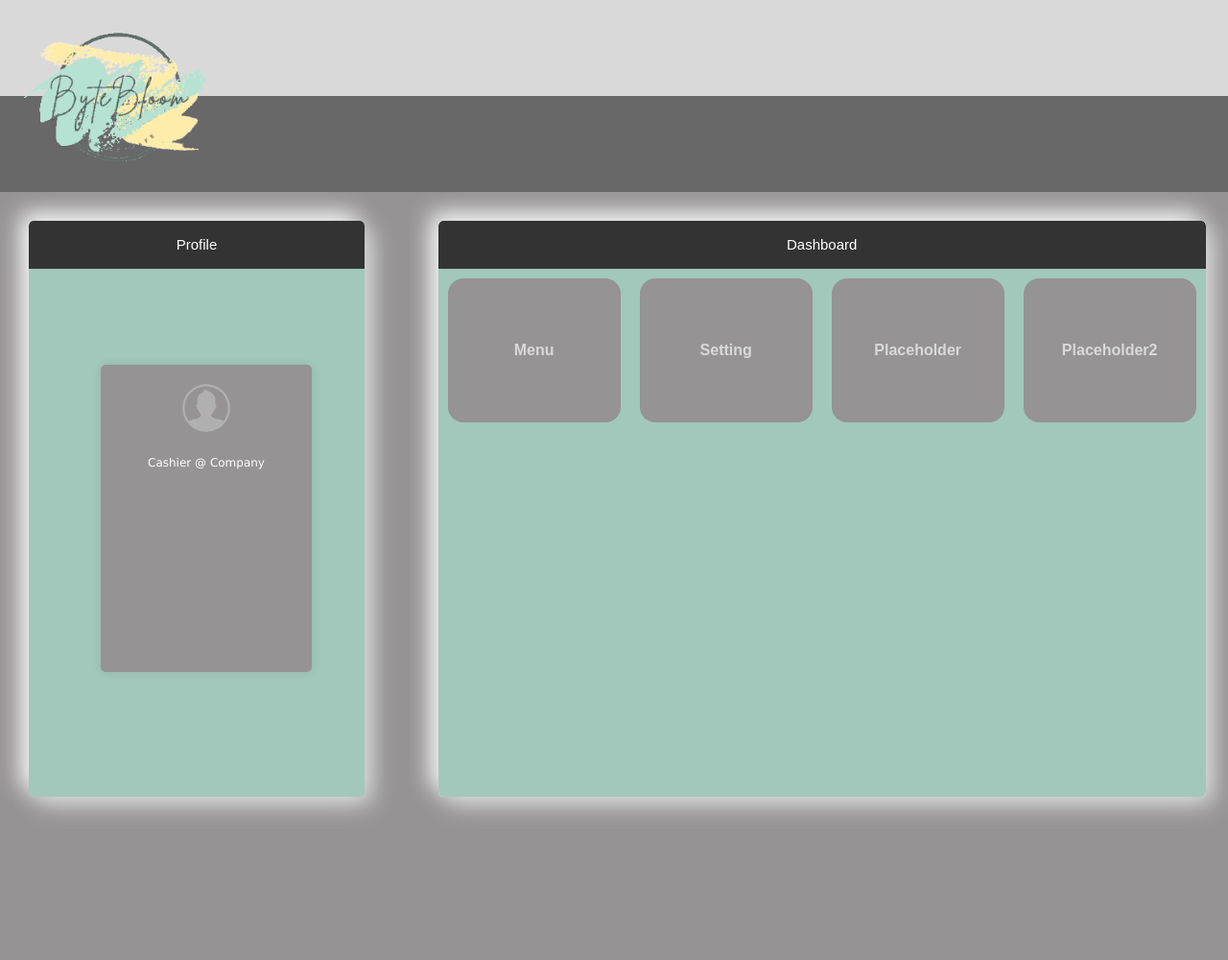
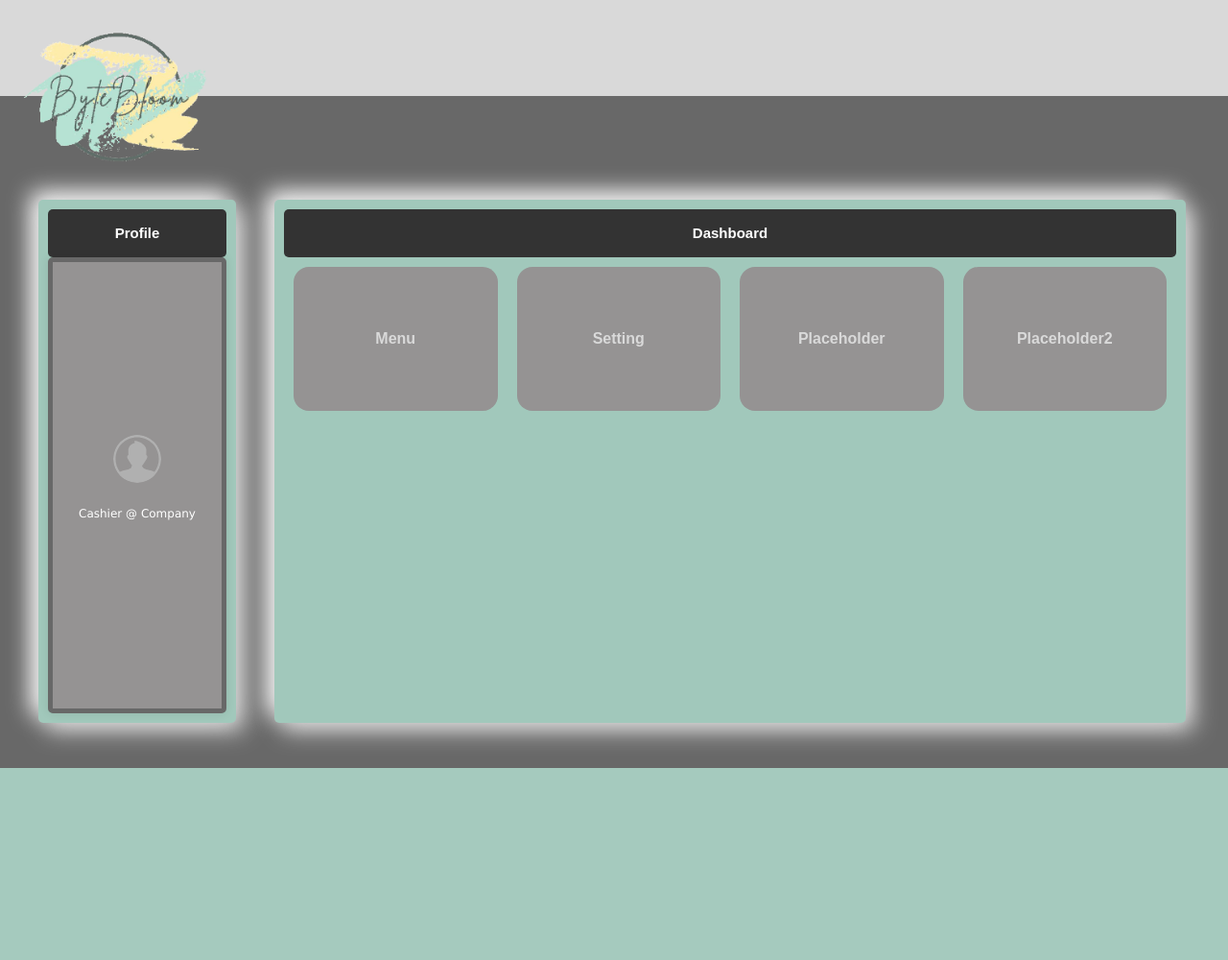
Before and after one commit to zigmr/CapstoneProject, a Flask app: template bytebloom_flask/templates/Cashier_UI.html in a window 1280 px wide. Shown: the whole page at 96% size. After the commit the page ends 800 px from the top, so only its background shows below. Run offline with Flask 3, Linux system fonts and the light colour scheme; the template is opened without the code that fills it, so the values that code supplies are empty.

Commit message:
Refactors cashier UI and implements visual scaling

```diff
--- a/bytebloom_flask/static/base.css
+++ b/bytebloom_flask/static/base.css
@@ -2,6 +2,7 @@
     --color-cream: #d9d9d9;
     --color-grey: #686868;
     --color-green: #a1c8bb;
+    --color-yellow: #feeda7;
 }
 
 html, body {
--- a/bytebloom_flask/static/cashier_ui.css
+++ b/bytebloom_flask/static/cashier_ui.css
@@ -3,91 +3,48 @@ body {
     font-family: Arial, sans-serif;
 }
 
-
-.navbar-brand:hover {
-    background-color: #111;
-}
-
-/* screen */
-
-.container {
-    display: flex;
-    height: 100vh;
-    background-color: #a1c8bb;
-}
-
-.left-side {
-    flex: 1;
-
-    /* background-color: #f0f0f0; */
-    background-color: #959393;
-    overflow: hidden;
-
-}
-
-.right-side {
-    flex: 2;
-    background-color: #959393;
-    overflow: hidden;
-}
-
-
-/* left side content */
-
-.box {
-width: 350px; /* Adjust width as needed */
-overflow: hidden;
-
-height: 600px; /* Adjust height as needed */
-background-color: #a1c8bb;
-line-height: 40px; /* Set line height for .box */
-margin: 30px;
-border-radius: 5px;
-box-shadow: 8px 8px 25px #d9d9d9, -8px -8px 25px #ffffff;
-}
-
-.box_2 {
-overflow: hidden;
-width: 800px; /* Adjust width as needed */
-height: 600px; /* Adjust height as needed */
-background-color: #ffffff;
-line-height: 40px; /* Set line height for .box_2 */
-margin: 30px;
-border-radius: 5px;
-box-shadow: 8px 8px 25px #d9d9d9, -8px -8px 25px #ffffff;
-}
-
-
-
-.nav-bar-right {
+.nav-bar {
     display: flex;
     justify-content: center;
     align-items: center;
     background-color: #333;
     width: 100%; /* Ensure the navbar spans the entire width of .box_2 */
-    height: auto; /* Allow the navbar to be only as tall as its content */
-    border-top-left-radius: 5px; /* Add border radius to match .box_2 */
-    border-top-right-radius: 5px; /* Add border radius to match .box_2 */
+    height: 50px; /* Allow the navbar to be only as tall as its content */
+    border-radius: 5px;
+}
+
+/* left side content */
+
+.user_panel {
+    width: 15%;
+    /* overflow: hidden; */
+    display: flex;
+    flex-direction: column;
+    align-items: center;
+    justify-items: center;
+
+    line-height: 40px; /* Set line height for .box */
+    border-radius: 5px;
+    box-shadow: 8px 8px 25px var(--color-cream), -8px -8px 25px #ffffff;
+}
+
+.box_2 {
+    width: 75%;
+    overflow: hidden;
+
+    line-height: 40px; /* Set line height for .box_2 */
+    border-radius: 5px;
+    box-shadow: 8px 8px 25px var(--color-cream), -8px -8px 25px #ffffff;
 }
 
 
 .nav-bar-text {
     float: left;
     padding: 5px 15px;
+    margin: 0px;
     color: white;
     font-size: 15px;
     text-decoration: none;
-}
-
-.imagespace {
-
-padding: 5px;
-margin: 80px;
-display: grid;
-position: relative;
-border-style: solid;
-border-width: thin;
-
 }
 
 /* Button design */
@@ -108,7 +65,7 @@ align-items: center;
 justify-content: center;
 
 font-weight: bold;
-color: #d9d9d9;
+color: var(--color-cream);
 }
 
 .card:hover {
@@ -118,25 +75,27 @@ background-color: #b8b8b8;
 
 /* Profile Picture Design */
 
-.card_profile {
-margin: 75px;
-margin-top: 100px;
-width: 200px;
-height: 300px;
-padding: 10px;
-/* background-color: #777777; */
+.profile {
+    display: flex;
+    flex-direction: column;
+    align-items: center;
+    justify-content: center;
+
+    width: calc(100% - 10px);
+    height: calc(100% - 50px);
+
     background-color: #959393;
+    border: 5px solid var(--color-grey);
     border-radius: 5px;
     box-shadow: 0 0 10px rgba(0,0,0,.1);
 }
 
-.profileimage {
+.profile_image {
     background-color: transparent;
     border: none;
     margin-top: 10px;
     width: 50px;
     height: 50px;
-
 }
 
 .pfp {
@@ -144,12 +103,11 @@ border-radius: 35em;
     fill: rgb(176, 176, 176);
 }
 
-.Name {
+.profile_name {
     color: white;
     font-family: 'Lucida Sans', 'Lucida Sans Regular', 'Lucida Grande', 'Lucida Sans Unicode', Geneva, Verdana, sans-serif;
     padding-left: 5px;
     padding-right: 5px;
     font-size: 12px;
     font-weight: 500;
-
 }
--- a/bytebloom_flask/templates/Cashier_UI.html
+++ b/bytebloom_flask/templates/Cashier_UI.html
@@ -4,19 +4,16 @@
       href="{{ url_for('static', filename='cashier_ui.css') }}"
     />{% endblock %} {% block content %}
 
-    <div class="container">
-      <div class="left-side">
+    <div id="panels">
         <!-- Left Side Content here -->
 
-        <div class="box">
-          <div class="nav-bar-right">
-            <div class="nav-bar-text">Profile</div>
+      <div class="user_panel">
+        <div class="nav-bar">
+          <h1 class="nav-bar-text">Profile</h1>
         </div>
 
-          <div class="content">
-            <div class="card_profile">
-              <center>
-                <div class="profileimage">
+        <div class="profile">
+          <div class="profile_image">
           <svg
             class="pfp"
             version="1.1"
@@ -33,22 +30,18 @@
             </g>
           </svg>
           </div>
-                <div class="Name">
+          <div class="profile_name">
             <p>Cashier @ Company</p>
-                </div>
-              </center>
-            </div>
           </div>
         </div>
       </div>
 
       <!-- ----------------------------------------------------------------->
-      <div class="right-side">
       <!-- Right Side Content Here-->
 
       <div class="box_2">
-          <div class="nav-bar-right">
-            <div class="nav-bar-text">Dashboard</div>
+        <div class="nav-bar">
+          <h1 class="nav-bar-text">Dashboard</h1>
         </div>
 
         <div class="container">
@@ -59,6 +52,5 @@
         </div>
       </div>
     </div>
-    </div>
 
     {% endblock %}
```
Lines whose indentation alone changed are shown as unchanged.
